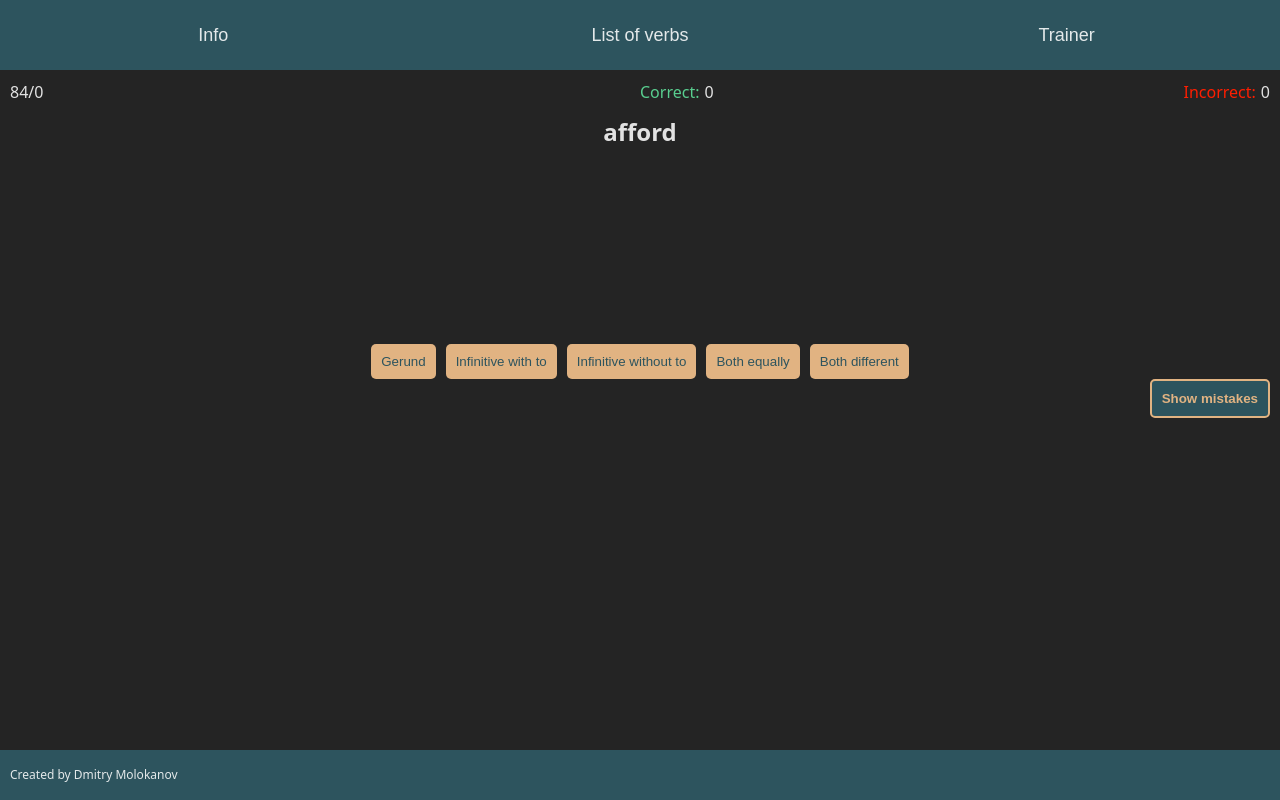
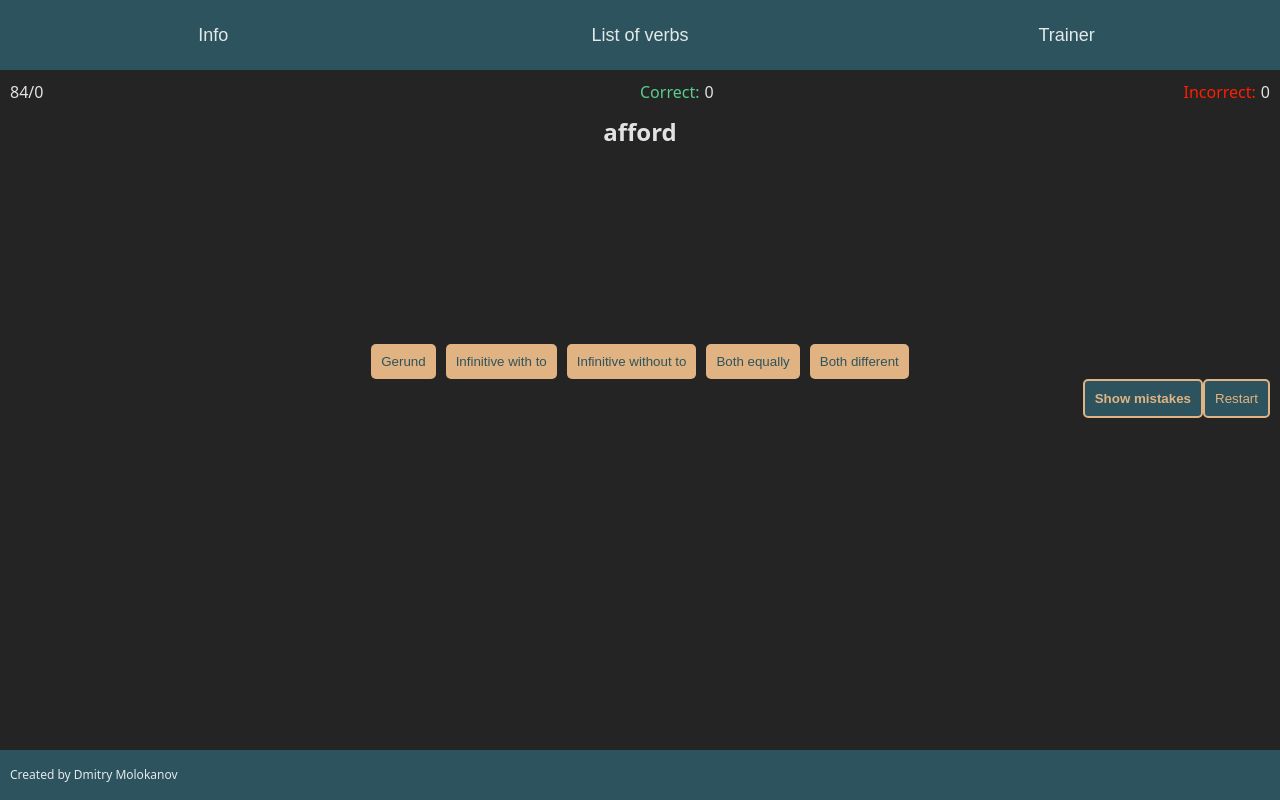
Before and after one commit to DmitryMolokanov/IG-project, a React (Vite) app: page /trainer in a window 1280 px wide. Built offline with nearby package versions, Linux system fonts and the light colour scheme.

Commit message:
add restart btn

```diff
--- a/src/pages/TrainerPage/TrainerPage.css
+++ b/src/pages/TrainerPage/TrainerPage.css
@@ -111,6 +111,7 @@
   padding: 10px;
   background-color: var(--primary) ;
   transition: 0.1s ease-out;
+  color:var(--btn-primary);
   a{
     color:var(--btn-primary);
     font-weight: 600;
--- a/src/pages/TrainerPage/TrainerPage.tsx
+++ b/src/pages/TrainerPage/TrainerPage.tsx
@@ -15,7 +15,7 @@ const TrainerPage = () => {
     correctAnswer,
     incorrectAnswer,
     addMistake,
-    reset,
+    restart,
   } = useTrainerStore();
 
   const [currentVerb, setCurrentVerb] = useState<VerbsObjType | undefined>(
@@ -118,7 +118,7 @@ const TrainerPage = () => {
       ) : (
         <div className="trainer__restart-container">
           <button
-            onClick={reset}
+            onClick={restart}
             className="trainer__btn"
           >
             Restart
@@ -130,6 +130,12 @@ const TrainerPage = () => {
         <button className="trainer__link-btn">
           <Link to={'/mistake'}>Show mistakes</Link>
         </button>
+        <button
+          onClick={restart}
+          className="trainer__link-btn"
+        >
+          Restart
+        </button>
       </div>
     </div>
   );
--- a/src/store/TrainerStore.tsx
+++ b/src/store/TrainerStore.tsx
@@ -11,7 +11,7 @@ interface AnswerTypes {
   correctAnswer: (verb: VerbsObjType[]) => void;
   incorrectAnswer: (verb: VerbsObjType[]) => void;
   addMistake: (verb: VerbsObjType) => void
-  reset: () => void;
+  restart: () => void;
 }
 
 export const useTrainerStore = create<AnswerTypes>((set) => ({
@@ -41,7 +41,7 @@ export const useTrainerStore = create<AnswerTypes>((set) => ({
     }))
   },
 
-  reset: () => {
+  restart: () => {
     set(() => ({
       repeated: 0,
       correct: 0,
```
